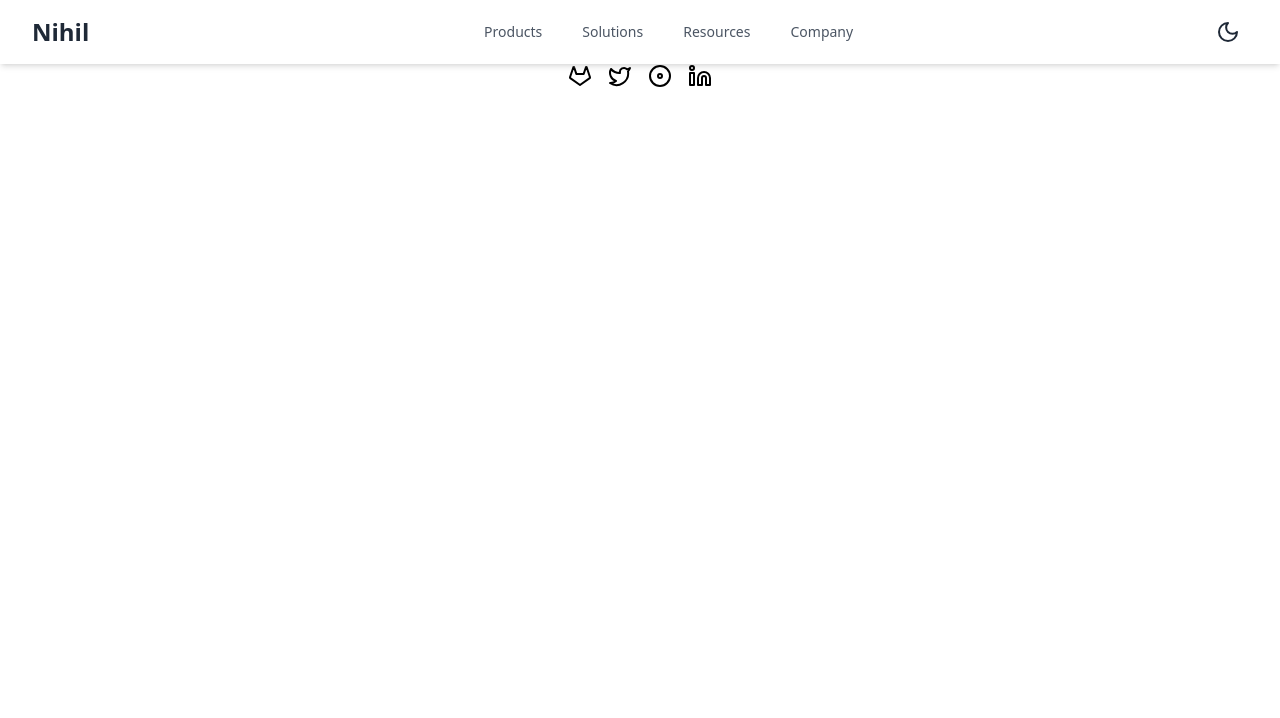
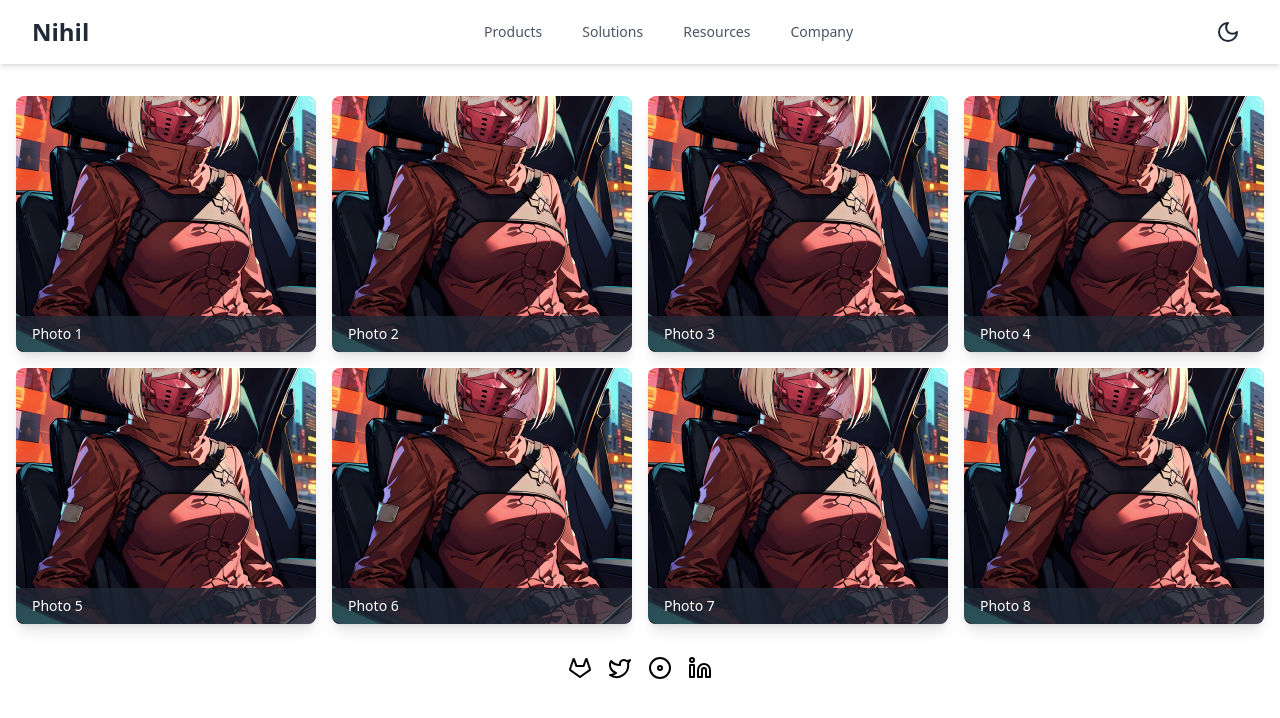
Before and after one commit to Nihilnia/v0Generations, a Vue app: page /v0Generations/PhotoGallery in a window 1280 px wide. Shown: the top 718 px of the page. Built offline with nearby package versions, Linux system fonts and the light colour scheme.

Commit message:
Photo Gallery added

```diff
--- a/src/components/CardsComponent.vue
+++ b/src/components/CardsComponent.vue
@@ -3,6 +3,7 @@
     <div
       class="card absolute inset-0 rounded-lg shadow-lg overflow-hidden transition-all duration-200 ease-out"
       :style="{
+        backgroundImage: `url(${backgroundImage})`,
         transform: `perspective(1000px) rotateX(${card.rotateX}deg) rotateY(${card.rotateY}deg)`,
       }"
       @mousemove="handleMouseMove"
@@ -20,10 +21,10 @@
 <script setup>
 import { reactive } from "vue";
 import { defineProps } from "vue";
-import { useRouter } from "vue-router"; // Import useRouter
+import { useRouter } from "vue-router";
 
-// Define props using defineProps
-defineProps({
+// Define props
+const props = defineProps({
   title: {
     type: String,
     required: true,
@@ -37,12 +38,20 @@ defineProps({
   daPage: {
     type: String,
     required: false,
-    default: "Default Subtitle",
+    default: "Default Page",
+  },
+  bgImg: {
+    type: String,
+    required: false,
+    default: "parallaxCardIMG.jpg", // Default image in case none is provided
   },
 });
 
 // Use useRouter to navigate to another route
 const router = useRouter();
+
+// Dynamically import the background image
+const backgroundImage = require(`@/assets/${props.bgImg}`);
 
 // Define reactive properties for the card
 const card = reactive({
@@ -69,7 +78,7 @@ const handleMouseLeave = () => {
 
 // Function to handle the card click and navigate to a new page
 const handleCardClick = () => {
-  router.push({ name: "ParallaxCard" }); // Push the named route 'ParallaxCard' to the router
+  router.push({ name: props.daPage });
 };
 </script>
 
@@ -78,7 +87,6 @@ const handleCardClick = () => {
   will-change: transform;
   transform-style: preserve-3d;
   backface-visibility: hidden;
-  background-image: url(../assets/edgeRunners.jpg);
   background-size: cover;
   background-position: center;
 }
--- a/src/components/ComponentsGrid.vue
+++ b/src/components/ComponentsGrid.vue
@@ -7,6 +7,13 @@
         title="Parallax Effect"
         subTitle="This is a cool effect!"
         daPage="ParallaxCard"
+        bgImg="parallaxCardIMG.jpg"
+      ></cards-component>
+      <cards-component
+        title="Photo Gallery"
+        subTitle="Included carousel"
+        daPage="PhotoGallery"
+        bgImg="photoGalleryIMG.jpeg"
       ></cards-component>
     </div>
   </div>
--- a/src/pages/ParallaxCard.vue
+++ b/src/pages/ParallaxCard.vue
@@ -30,7 +30,7 @@ const rotation = reactive({ rotateX: 0, rotateY: 0, translateZ: 0 });
 
 const cardStyle = computed(() => ({
   transform: `perspective(1000px) rotateX(${rotation.rotateX}deg) rotateY(${rotation.rotateY}deg) translateZ(${rotation.translateZ}px)`,
-  backgroundImage: `url(${require("@/assets/edgeRunners.jpg")})`,
+  backgroundImage: `url(${require("@/assets/parallaxCardIMG.jpg")})`,
   backgroundSize: "cover",
   backgroundPosition: "center",
 }));
--- /dev/null
+++ b/src/pages/PhotoGallery.vue
@@ -0,0 +1,116 @@
+<template>
+  <div class="container mx-auto px-4 py-8">
+    <div
+      class="grid grid-cols-1 sm:grid-cols-2 md:grid-cols-3 lg:grid-cols-4 gap-4"
+    >
+      <div
+        v-for="(photo, index) in photos"
+        :key="photo.id"
+        class="relative overflow-hidden rounded-lg shadow-lg cursor-pointer transition-transform duration-300 ease-in-out hover:scale-105"
+      >
+        <img
+          :src="photo.url"
+          :alt="photo.title"
+          class="w-full h-64 object-cover"
+          @click="openCarousel(index)"
+        />
+        <div
+          class="absolute bottom-0 left-0 right-0 px-4 py-2 bg-gray-800 bg-opacity-75"
+        >
+          <h3 class="text-white text-sm font-medium">{{ photo.title }}</h3>
+        </div>
+      </div>
+    </div>
+
+    <Transition name="fade">
+      <div
+        v-if="isCarouselOpen"
+        class="fixed inset-0 bg-black bg-opacity-90 flex items-center justify-center z-50"
+      >
+        <button
+          @click="closeCarousel"
+          class="absolute top-4 right-4 text-white text-2xl"
+        >
+          &times;
+        </button>
+        <button @click="prevPhoto" class="absolute left-4 text-white text-4xl">
+          &lt;
+        </button>
+        <button @click="nextPhoto" class="absolute right-4 text-white text-4xl">
+          &gt;
+        </button>
+        <Transition name="slide" mode="out-in">
+          <img
+            :key="currentPhotoIndex"
+            :src="photos[currentPhotoIndex].url"
+            :alt="photos[currentPhotoIndex].title"
+            class="max-h-full max-w-full object-contain"
+          />
+        </Transition>
+      </div>
+    </Transition>
+  </div>
+</template>
+
+<script setup>
+import { ref } from "vue";
+
+const photos = ref([
+  { id: 1, title: "Photo 1", url: require("@/assets/photoGalleryIMG.jpeg") },
+  { id: 2, title: "Photo 2", url: require("@/assets/photoGalleryIMG.jpeg") },
+  { id: 3, title: "Photo 3", url: require("@/assets/photoGalleryIMG.jpeg") },
+  { id: 4, title: "Photo 4", url: require("@/assets/photoGalleryIMG.jpeg") },
+  { id: 5, title: "Photo 5", url: require("@/assets/photoGalleryIMG.jpeg") },
+  { id: 6, title: "Photo 6", url: require("@/assets/photoGalleryIMG.jpeg") },
+  { id: 7, title: "Photo 7", url: require("@/assets/photoGalleryIMG.jpeg") },
+  { id: 8, title: "Photo 8", url: require("@/assets/photoGalleryIMG.jpeg") },
+]);
+
+const isCarouselOpen = ref(false);
+const currentPhotoIndex = ref(0);
+
+const openCarousel = (index) => {
+  currentPhotoIndex.value = index;
+  isCarouselOpen.value = true;
+};
+
+const closeCarousel = () => {
+  isCarouselOpen.value = false;
+};
+
+const nextPhoto = () => {
+  currentPhotoIndex.value = (currentPhotoIndex.value + 1) % photos.value.length;
+};
+
+const prevPhoto = () => {
+  currentPhotoIndex.value =
+    (currentPhotoIndex.value - 1 + photos.value.length) % photos.value.length;
+};
+</script>
+
+<style scoped>
+.fade-enter-active,
+.fade-leave-active {
+  transition: opacity 0.3s ease;
+}
+
+.fade-enter-from,
+.fade-leave-to {
+  opacity: 0;
+}
+
+.slide-enter-active,
+.slide-leave-active {
+  transition: all 0.3s ease;
+}
+
+.slide-enter-from {
+  opacity: 0;
+  transform: translateX(50px);
+}
+
+.slide-leave-to {
+  opacity: 0;
+  transform: translateX(-50px);
+}
+</style>
--- a/src/router/router.js
+++ b/src/router/router.js
@@ -2,6 +2,7 @@ import { createRouter, createWebHistory } from "vue-router";
 import HomePage from "@/pages/HomePage.vue";
 
 import ParallaxCard from "@/pages/ParallaxCard.vue";
+import PhotoGallery from "@/pages/PhotoGallery.vue";
 
 const routes = [
   {
@@ -14,6 +15,11 @@ const routes = [
     name: "ParallaxCard",
     component: ParallaxCard,
   },
+  {
+    path: "/PhotoGallery",
+    name: "PhotoGallery",
+    component: PhotoGallery,
+  },
 ];
 
 const router = createRouter({
```
Also changed, not shown: src/assets/parallaxCardIMG.jpg (renamed from src/assets/edgeRunners.jpg), src/assets/photoGalleryIMG.jpeg (added).
